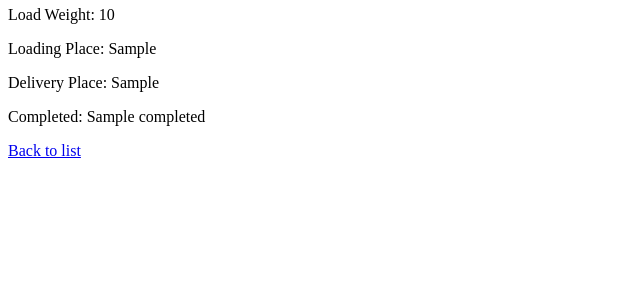
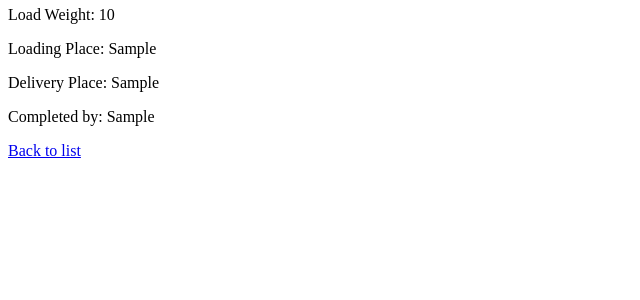
Before and after one commit to szmisztal/FreightHub, a Python web app: template app/planner/templates/transportation_order_details.html in a window 1280 px wide. Shown: the part 360-660 px from the top of the page, without its empty margins (0-640 px from the left). Run offline with Jinja, Linux system fonts and the light colour scheme; the template is opened without the code that fills it: most values are stand-ins (such as "Sample title", 1, 10 or a date in 2020).

Commit message:
delete 'completed' field, add 'completed by' field

```diff
--- a/app/planner/templates/transportation_order_details.html
+++ b/app/planner/templates/transportation_order_details.html
@@ -15,11 +15,13 @@
     <p>Load Weight: {{ order.load_weight }}</p>
     <p>Loading Place: {{ order.loading_company }}</p>
     <p>Delivery Place: {{ order.delivery_company }}</p>
-    <p>Completed: {{ order.completed }}</p>
     {% if not order.completed %}
         <a href="{{ url_for('planner.edit_transportation_order', id=order.id) }}">Edit</a><br>
         <a href="{{ url_for('planner.confirm_transportation_order_delete', id=order.id) }}">Delete</a><br>
+        <a href="{{ url_for('planner.transportation_orders') }}">Back to list</a><br>
+    {% else %}
+        <p>Completed by: {{ order.assigned_driver }}</p>
+        <a href="{{ url_for('planner.archived_transportation_orders') }}">Back to list</a><br>
     {% endif %}
-    <a href="{{ url_for('planner.transportation_orders') }}">Back to list</a><br>
 </body>
 {% endblock %}
```
